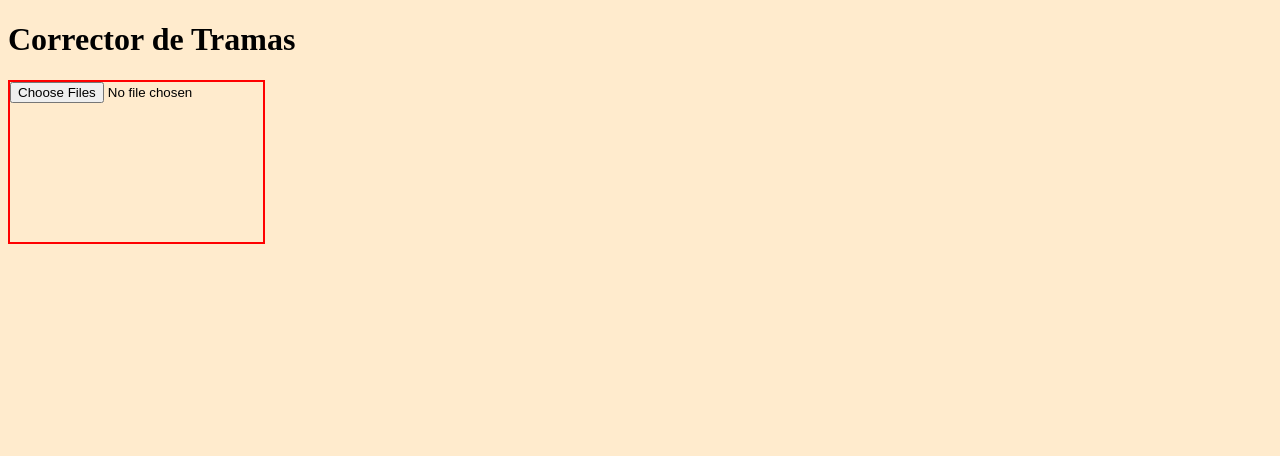
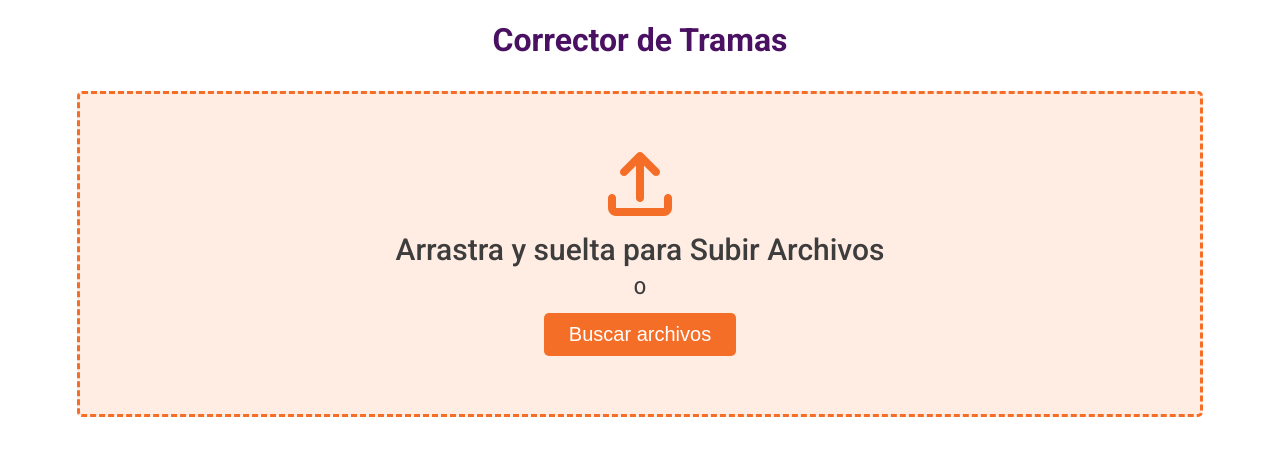
Before and after one commit to addliam/corrector-tramas, a React (Vite) app: page / in a window 1280 px wide. Shown: the top 456 px of the page. Built offline with nearby package versions, Linux system fonts and the light colour scheme.

Commit message:
actualizaron estilos acorde a marca

```diff
--- a/package.json
+++ b/package.json
@@ -11,6 +11,7 @@
     "test": "jest"
   },
   "dependencies": {
+    "@fontsource/roboto": "^5.0.13",
     "react": "^18.2.0",
     "react-dom": "^18.2.0"
   },
--- a/src/App.tsx
+++ b/src/App.tsx
@@ -8,7 +8,7 @@ function App() {
   return (
     <>
       <div>
-        <h1>Corrector de Tramas</h1>
+        <h1 id="titulo-principal">Corrector de Tramas</h1>
       </div>
       <MultipleFileComponent />
       {/* <FileDroperComponent /> */}
--- a/src/components/MultipleFileComponent.tsx
+++ b/src/components/MultipleFileComponent.tsx
@@ -1,4 +1,4 @@
-import { useState, useEffect } from "react";
+import { useState, useEffect, useRef } from "react";
 import { ServicioCorreccion } from "../domain/corrector-tramas/ServicioCorreccion";
 // importacion algoritmos
 import { Corrector } from "../domain/corrector-tramas/interface/Corrector";
@@ -16,7 +16,8 @@ export const MultipleFileComponent = () => {
   const [arrayFileItems, setArrayFileItems] = useState<FileItem[]>([]);
   // const [entradaTramas, setEntradaTramas] = useState<Trama[]>([]);
   const [salidaTramas, setSalidaTramas] = useState<Trama[]>([]);
-
+  // referencia a boton "Buscar archivos"
+  const inputRef = useRef<HTMLInputElement>(null);
   useEffect(() => {
     MainFilesHandler(arrayFileItems);
     return () => {};
@@ -34,7 +35,7 @@ export const MultipleFileComponent = () => {
     // Recorrer los files para crear un corrector con algoritmo segun corresponda
     files.map((file: FileItem) => {
       const tramaTipoyAlgoritmo: TipoAlgoritmo = calcularTipoAlgoritmo(
-        file.filename
+        file.filename,
       );
       const tipoTrama: string = tramaTipoyAlgoritmo.tipo;
       const algoritmoTrama: Corrector & IParser = tramaTipoyAlgoritmo.algoritmo;
@@ -42,7 +43,7 @@ export const MultipleFileComponent = () => {
       // Iniciar servicio correccion con algoritmo especifico
       const servicioCorreccion = new ServicioCorreccion(algoritmoTrama);
       const contenidoCorregido = servicioCorreccion.iniciar(
-        contenidoArchivoString
+        contenidoArchivoString,
       );
       // Agregar trama a lista de tramas corregidas, osea state salida
       setSalidaTramas((prev) => [
@@ -70,24 +71,64 @@ export const MultipleFileComponent = () => {
         reader.readAsText(file);
       });
     });
-
     // At this point you'll have an array of results
     let res: FileItem[] = await Promise.all(files);
     // Guardar el array de files en estado arrayFileItems
     setArrayFileItems(res);
   };
 
+  const handleDropOnDragArea = async (
+    event: React.DragEvent<HTMLDivElement>,
+  ) => {
+    event.preventDefault();
+    event.stopPropagation();
+    let files = Array.from(event.dataTransfer.files).map((file: any) => {
+      let reader = new FileReader();
+      return new Promise<FileItem>((resolve) => {
+        reader.onload = () =>
+          resolve({ filename: file.name, content: reader.result });
+        reader.readAsText(file);
+      });
+    });
+    let res: FileItem[] = await Promise.all(files);
+    setArrayFileItems(res);
+  };
+  const handleDragOverOnDragArea = async (event: any) => {
+    event.preventDefault();
+  };
+  const handleButtonClick = () => {
+    inputRef.current?.click();
+  };
   return (
     <div className="upload-expense">
+      <div
+        className="drag-area"
+        onDrop={handleDropOnDragArea}
+        onDragOver={handleDragOverOnDragArea}
+      >
+        <div className="icon">
+          <img
+            height="32px"
+            width="32px"
+            src="src/assets/icon-upload-f56e28.png"
+          />
+        </div>
+        <header>Arrastra y suelta para Subir Archivos</header>
+        <span>O</span>
+        <button onClick={handleButtonClick} id="buscar-archivos">
+          Buscar archivos
+        </button>
         <input
-        style={{ height: "10rem", border: "2px solid red" }}
+          ref={inputRef}
+          id="entrada-archivos-trama"
           type="file"
           multiple
-        id="file"
+          onChange={(e) => handleFileChosen(e)}
           className="input-file"
           accept=".txt"
-        onChange={(e) => handleFileChosen(e)}
+          hidden
         />
+      </div>
       <div id="mainbody">
         <VistasTramasComponent tramas={salidaTramas} />
       </div>
--- a/src/components/TextAreaEditor.tsx
+++ b/src/components/TextAreaEditor.tsx
@@ -25,7 +25,7 @@ const TextAreaEditor: React.FC<TextAreaEditorProps> = ({
   };
 
   const handleContentChange = (
-    event: React.ChangeEvent<HTMLTextAreaElement>
+    event: React.ChangeEvent<HTMLTextAreaElement>,
   ) => {
     // cambiar contenido dynamico
     const value = event.target.value;
@@ -34,9 +34,11 @@ const TextAreaEditor: React.FC<TextAreaEditorProps> = ({
   };
 
   return (
-    <div>
+    <div className="textarea-container">
       <h3>
-        {tipo.toUpperCase()} - {nombreArchivo}
+        <span className="tipo">{tipo.toUpperCase()}</span>
+        <span className="separador">&nbsp;-&nbsp;</span>
+        <span className="nombre-archivo">{nombreArchivo}</span>
       </h3>
       <textarea
         style={{
@@ -47,6 +49,7 @@ const TextAreaEditor: React.FC<TextAreaEditorProps> = ({
           height: "auto",
         }}
         name={`textarea-${tipo}`}
+        wrap="off"
         id={`${tipo}`}
         cols={180}
         rows={rows}
--- a/src/index.css
+++ b/src/index.css
@@ -1,3 +1,116 @@
-html {
-  background-color: blanchedalmond;
+:root {
+  --blanco-principal: #ffffff;
+  --blanco-claro: #f2f2f2;
+  --gris-oscuro: #222222;
+  --azul: #1e73be;
+  --morado-principal: #4a1162;
+  --gris-claro: #f9f9f9;
+  --gris-texto: #333333;
+  --verde-activo: #00ff00;
+  --naranja-principal: #f56e28;
+  --blanco-bala: #ffffff;
 }
+body {
+  font-family: "Roboto", sans-serif;
+  background-color: #ffffff;
+}
+h1#titulo-principal {
+  color: #4a1162;
+  text-align: center;
+}
+div.upload-expense {
+  margin-top: 2rem;
+  padding-inline: 1rem;
+}
+input#entrada-archivos-trama {
+  border: 2px dashed var(--naranja-principal);
+  height: 18rem;
+  width: 100%;
+  display: none;
+}
+label#btn-seleccionar-img {
+  border: 2px solid var(--naranja-principal);
+}
+/* copiado */
+.drag-area {
+  margin-inline: auto;
+  border: 3px dashed var(--naranja-principal);
+  height: 20rem;
+  width: 100%;
+  max-width: 70rem;
+  border-radius: 5px;
+  display: flex;
+  align-items: center;
+  justify-content: center;
+  flex-direction: column;
+  background-color: #ffece3;
+}
+
+.drag-area.active {
+  border: 2px solid #ffbe9e;
+}
+
+.drag-area .icon {
+  font-size: 100px;
+  color: #fff;
+  width: 64px;
+  height: 64px;
+  display: flex;
+  flex-direction: column;
+}
+
+.drag-area header {
+  font-size: 30px;
+  font-weight: 500;
+  padding-top: 1rem;
+  color: #3d3d3d;
+}
+
+.drag-area span {
+  font-size: 18px;
+  font-weight: 500;
+  color: #3d3d3d;
+  margin: 10px 0 15px 0;
+}
+
+.drag-area button {
+  padding: 10px 25px;
+  font-size: 20px;
+  font-weight: 500;
+  border: none;
+  outline: none;
+  background: var(--naranja-principal);
+  color: #fff;
+  border-radius: 5px;
+  cursor: pointer;
+}
+
+.drag-area img {
+  height: 100%;
+  width: 100%;
+  object-fit: cover;
+  border-radius: 5px;
+}
+.textarea-container h3 {
+  font-size: 1.25rem;
+}
+.textarea-container .tipo {
+  color: var(--azul);
+}
+.textarea-container .nombre-archivo {
+  color: var(--gris-texto);
+}
+div#contenedor-boton-descarga {
+  margin: 1rem 0;
+}
+button#btn-descargar-tramas {
+  color: #fff;
+  background-color: var(--naranja-principal);
+  border: none;
+  outline: none;
+  border-radius: 5px;
+  cursor: pointer;
+  padding: 10px 25px;
+  font-size: 18px;
+  font-weight: 500;
+}
```
Also changed, not shown: src/main.tsx (+9 -6 lines), src/assets/icon-upload-f56e28.png (added), 1 other file (tests, documents, lock files or other folders). Lines whose indentation alone changed are shown as unchanged.
